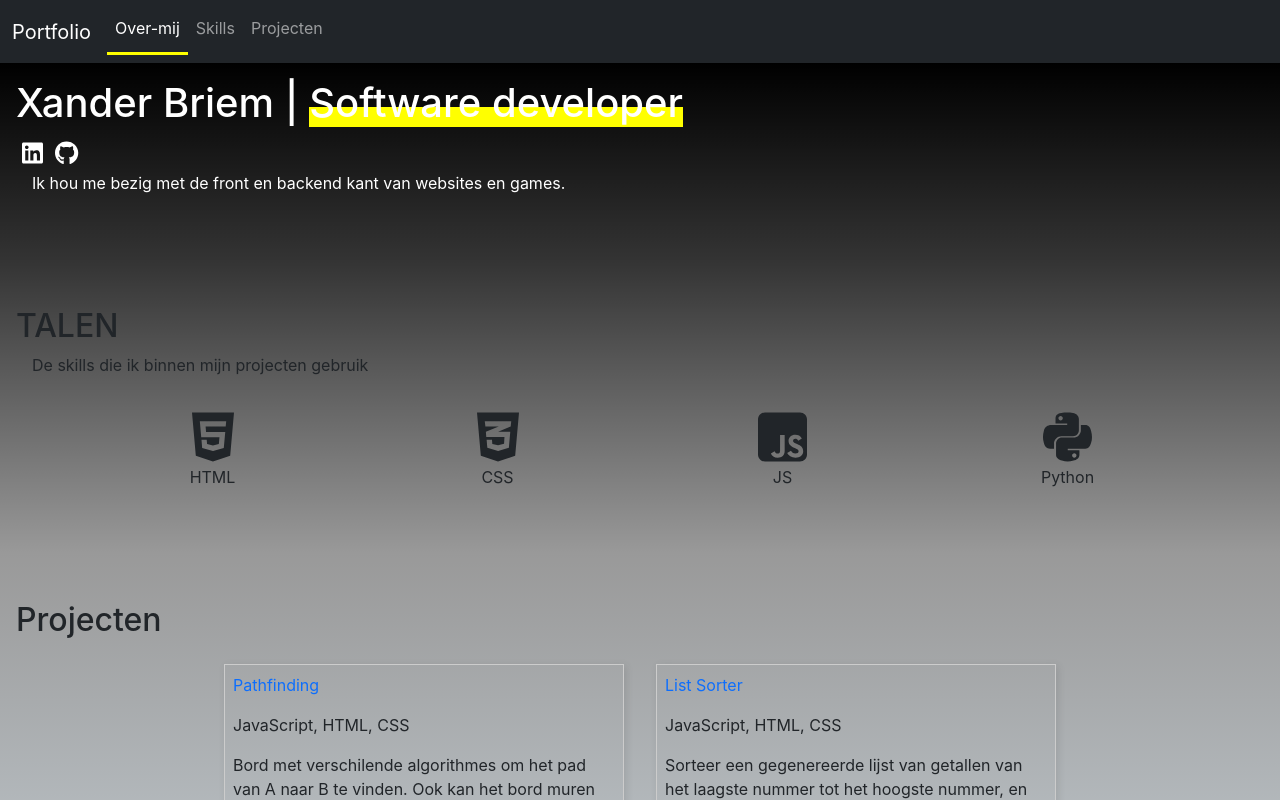
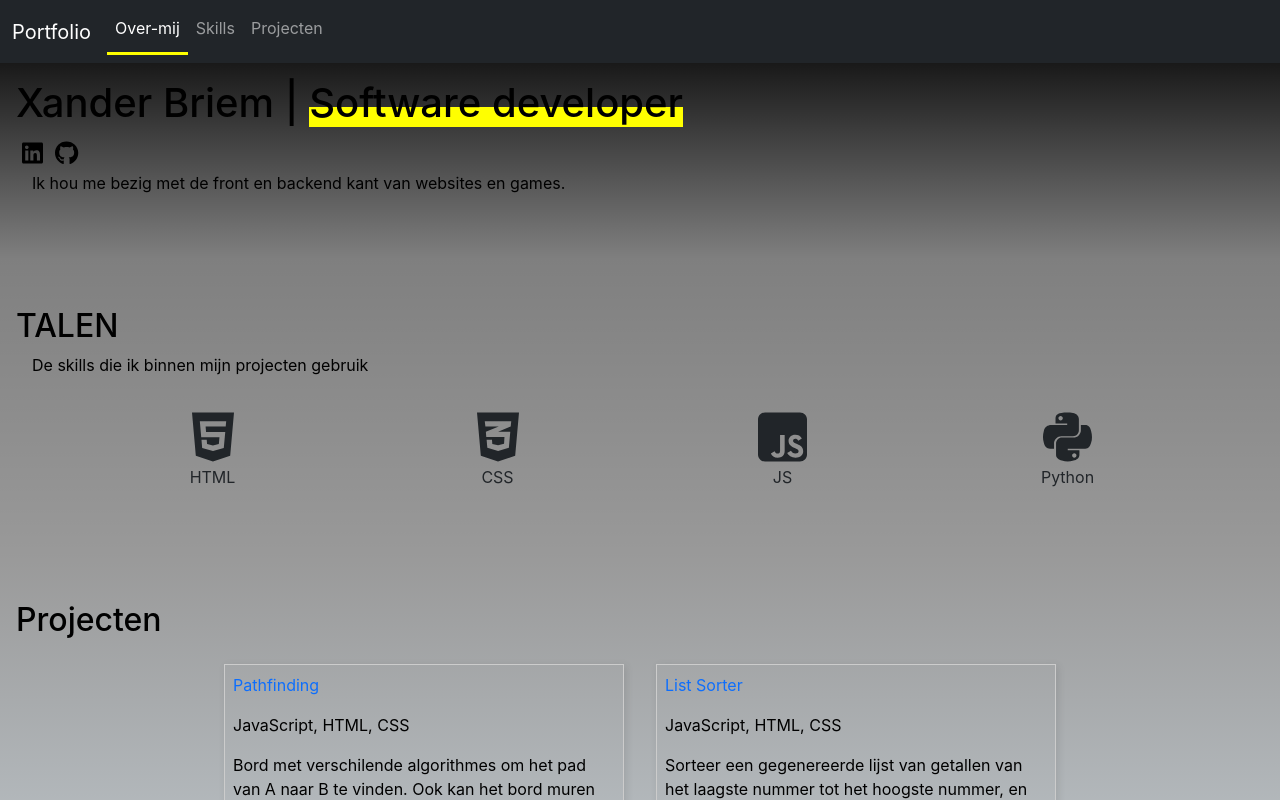
Before and after one commit to 99061142/Portfolio, a React (Create React App) app: page / in a window 1280 px wide. Shown: the top 800 px of the page. Built offline with nearby package versions, Linux system fonts and the light colour scheme.

Commit message:
Set every text to color black

```diff
--- a/src/about.jsx
+++ b/src/about.jsx
@@ -5,17 +5,17 @@ import { Anchor } from 'react-bootstrap';
 
 export default function About() {
     return (
-        <div className="px-3 pt-3 pb-5 text-white" id="about">
+        <div className="px-3 pt-3 pb-5 text-black" id="about">
             <h1>Xander Briem | <span>Software developer</span></h1>
 
-            <Anchor className="text-white" href="https://www.linkedin.com/in/xander-briem/" target="_blank">
-                <FontAwesomeIcon className="fa-brands fa-linkedin fa-xl" style={{padding:'6px'}} icon={faLinkedin} />
+            <Anchor className="text-black" href="https://www.linkedin.com/in/xander-briem/" target="_blank">
+                <FontAwesomeIcon className="fa-brands fa-linkedin fa-xl" style={{ padding: '6px' }} icon={faLinkedin} />
             </Anchor>
-            <Anchor className="text-white" href="https://github.com/99061142" target="_blank">
-                <FontAwesomeIcon className="fa-brands fa-linkedin fa-xl" style={{padding:'6px'}} icon={faGithub} />
+            <Anchor className="text-black" href="https://github.com/99061142" target="_blank">
+                <FontAwesomeIcon className="fa-brands fa-linkedin fa-xl" style={{ padding: '6px' }} icon={faGithub} />
             </Anchor>
 
-            <p className="mx-3" style={{width:"60%"}}>Ik hou me bezig met de front en backend kant van websites en games.</p>
+            <p className="mx-3" style={{ width: "60%" }}>Ik hou me bezig met de front en backend kant van websites en games.</p>
         </div>
     );
 }
--- a/src/app.css
+++ b/src/app.css
@@ -18,7 +18,7 @@ code {
     flex-direction: column;
 }
 
-h1 span {
+#about h1 span {
     background: linear-gradient(rgba(255,255,255,0) 0%, rgba(255,255,255,0) 60%, rgba(255,255,0,1) 50%, rgba(255,255,0,1) 30%);
 }
 
@@ -85,11 +85,11 @@ footer p {
 
 /* Website background */
 #about {
-    background: linear-gradient(rgb(0, 0, 0), rgba(0, 0, 0, 0.8));
+    background: linear-gradient(rgba(0, 0, 0, 0.9), rgba(0, 0, 0, 0.5));
 }
 
 #skills {
-    background: linear-gradient(rgba(0, 0, 0, 0.8), rgba(0, 0, 0, 0.4));
+    background: linear-gradient(rgba(0, 0, 0, 0.5), rgba(0, 0, 0, 0.4));
 }
 
 #projects {
--- a/src/footer.jsx
+++ b/src/footer.jsx
@@ -14,10 +14,10 @@ function Footer() {
                     <Col className="col-12 col-md-6 col-lg-3 mb-3">
                         <p className="mb-2">Socials</p>
                         <Anchor className="mx-2" href="https://www.linkedin.com/in/xander-briem/" target="_blank">
-                            <FontAwesomeIcon className="fa-lg border rounded-circle" style={{padding:'6px'}} icon={faLinkedin} />
+                            <FontAwesomeIcon className="fa-lg border rounded-circle" style={{ padding: '6px' }} icon={faLinkedin} />
                         </Anchor>
                         <Anchor className="mx-2" href="https://github.com/99061142" target="_blank">
-                            <FontAwesomeIcon className="fa-lg border rounded-circle" style={{padding:'6px'}} icon={faGithub} />
+                            <FontAwesomeIcon className="fa-lg border rounded-circle" style={{ padding: '6px' }} icon={faGithub} />
                         </Anchor>
                     </Col>
 
--- a/src/project.jsx
+++ b/src/project.jsx
@@ -2,7 +2,7 @@ import { Button, Container } from 'react-bootstrap';
 
 const Project = ({project, id}) => {
     return (
-        <div className="p-2 m-3 project" key={id}>
+        <div className="p-2 m-3 project text-black" key={id}>
             <p className="title text-primary">{project.title}</p>
             <p className="languages">{project.languages.join(', ')}</p>
             <p className="description">{project.description.length != 0 ? project.description : 'No description found.'}</p>
--- a/src/projects.jsx
+++ b/src/projects.jsx
@@ -4,7 +4,7 @@ import Project from './project'
 function Projects() {
     return (
         <div id="projects" className="px-3 py-5">
-            <h2 className="text-left">Projecten</h2>
+            <h2 className="text-black">Projecten</h2>
             <div className="d-flex flex-wrap justify-content-center">
                 {featuredProjects
                 .filter(dict => dict.github_url || dict.page_url)
--- a/src/skills.jsx
+++ b/src/skills.jsx
@@ -6,10 +6,10 @@ import { faPython } from '@fortawesome/free-brands-svg-icons'
 
 export default function Skills() {
     return (
-        <div id="skills" className="px-3 py-5">
-            <h2 className="text-left">TALEN</h2>
+        <div id="skills" className="px-3 py-5 text-black">
+            <h2>TALEN</h2>
+            <p className="mx-3">De skills die ik binnen mijn projecten gebruik</p>
 
-            <p className="mx-3">De skills die ik binnen mijn projecten gebruik</p>
             <div className="container mx-auto">
                 <div className="row justify-content-around text-center">
                     <div className="col-6 col-md-3 col-lg-2 my-3">
```
